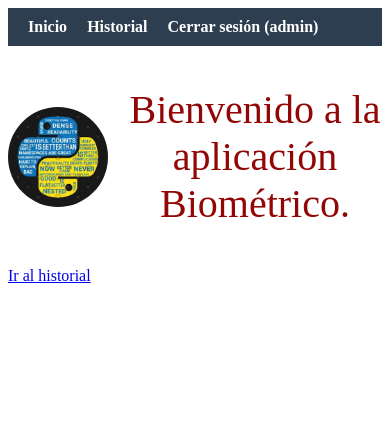
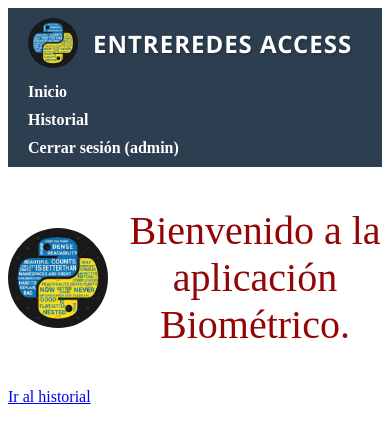
Before and after one commit to BigBossSpektrum/BioData, a Django app: page / in a window 390 px wide. Shown: the top 443 px of the page. Run offline with Django 5.2, Linux system fonts and the light colour scheme; a user stored in the database is signed in.

Commit message:
REFACT NAVBAR
Refacted the navbar and tittle changed

```diff
--- a/static/css/main.css
+++ b/static/css/main.css
@@ -1,47 +1,76 @@
+/* NAVBAR GENERAL */
 nav {
     background-color: #2c3e50;
     padding: 10px 20px;
+}
+
+.navbar-container {
     display: flex;
     justify-content: space-between;
     align-items: center;
+    flex-wrap: wrap;
 }
 
-nav .logo h1 {
+/* LOGO + TITULO */
+.logo-container {
+    display: flex;
     align-items: center;
-    font-weight: bold;
-    text-transform: uppercase;
-    letter-spacing: 2px;
-    text-shadow: 2px 2px 4px rgba(0, 0, 0, 0.3);
-    font-family: 'Segoe UI', Tahoma, Geneva, Verdana, sans-serif;
-    color: white;
-    margin: 0;
-    padding: 0;
-
+    gap: 15px;
 }
 
-.logo {
-    flex-shrink: 0;  /* evita que se contraiga */
+.logo-container img {
+    width: 50px;
+    height: 50px;
+    object-fit: cover;
+    border-radius: 50%;
 }
 
-.logo h1 {
-    white-space: nowrap;  /* evita saltos de línea */
+.logo-container h1 {
+    margin: 0;
+    color: white;
+    font-size: 1.5rem;
+    text-transform: uppercase;
+    font-family: 'Segoe UI', Tahoma, Geneva, Verdana, sans-serif;
+    letter-spacing: 1px;
+    text-shadow: 1px 1px 3px rgba(0, 0, 0, 0.3);
+    white-space: nowrap;
 }
 
+/* LINKS DE NAVEGACION */
 .navbar-links {
     list-style: none;
     display: flex;
-    gap: 20px;
+    gap: 25px;
     margin: 0;
     padding: 0;
-    justify-content: end;
 }
 
 .navbar-links li a {
     color: white;
     text-decoration: none;
-    font-weight: bold;
+    font-weight: 600;
+    transition: color 0.3s ease;
 }
 
 .navbar-links li a:hover {
     color: #1abc9c;
 }
+
+/* RESPONSIVE PARA MÓVILES */
+@media (max-width: 768px) {
+    .navbar-container {
+        flex-direction: column;
+        align-items: flex-start;
+        gap: 15px;
+    }
+
+    .navbar-links {
+        flex-direction: column;
+        width: 100%;
+        gap: 10px;
+    }
+
+    .navbar-links li {
+        width: 100%;
+    }
+}
--- a/templates/layout/base.html
+++ b/templates/layout/base.html
@@ -15,7 +15,11 @@
 <body>
 <header>
     <nav>
-
+        <div class="navbar-container">
+            <div class="logo-container">
+                <img src="{% static 'img/unnamed.jpg' %}" alt="Logo">
+                <h1>Entreredes Access</h1>
+            </div>
             <ul class="navbar-links">
                 <li><a href="{% url 'home_biometrico' %}">Inicio</a></li>
                 <li><a href="{% url 'historial_asistencia' %}">Historial</a></li>
@@ -26,8 +30,10 @@
                     <li><a href="{% url 'login' %}">Iniciar sesión</a></li>
                 {% endif %}
             </ul>
+        </div>
     </nav>
 </header>
+
 
 
     <main>
```
Lines whose indentation alone changed are shown as unchanged.
